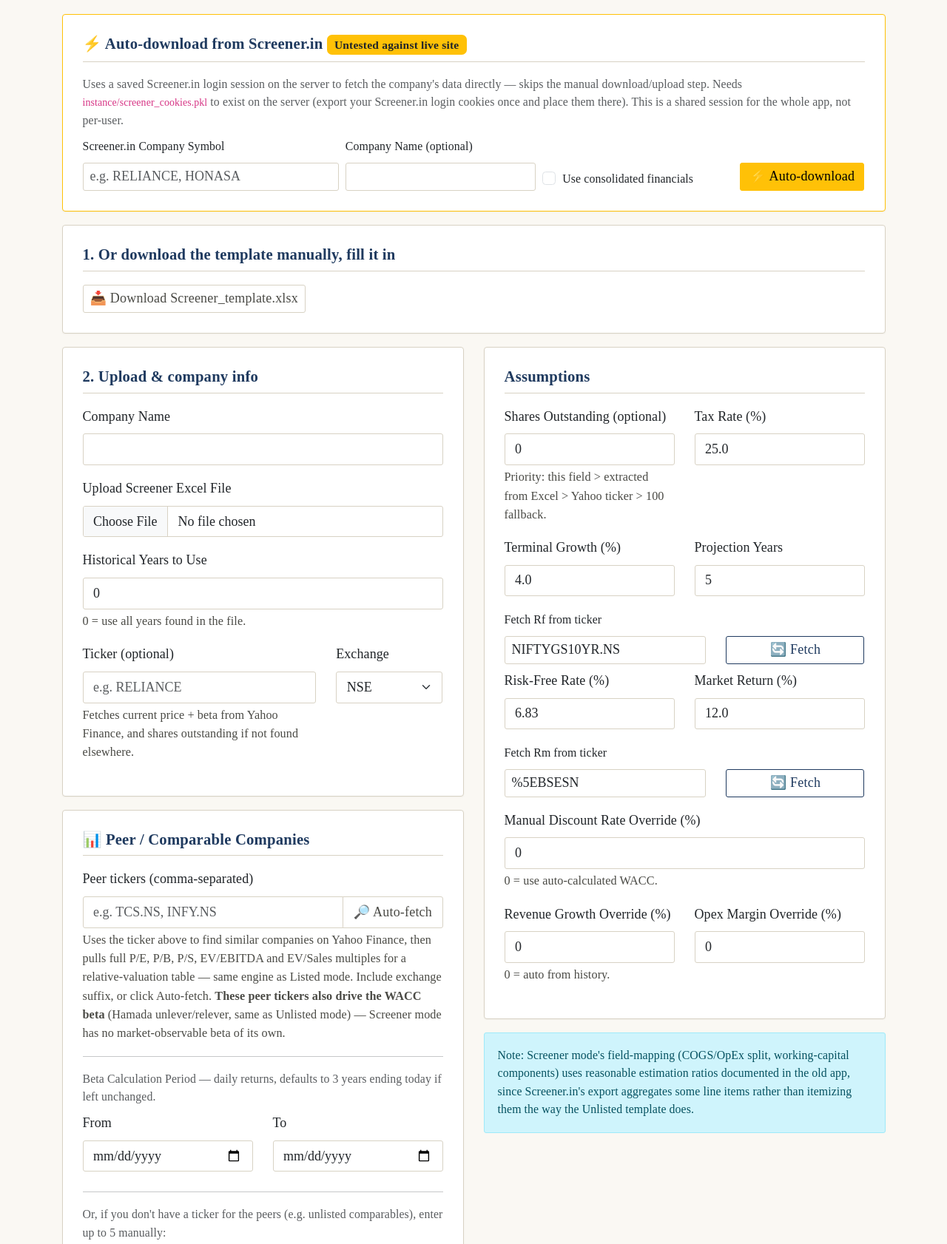
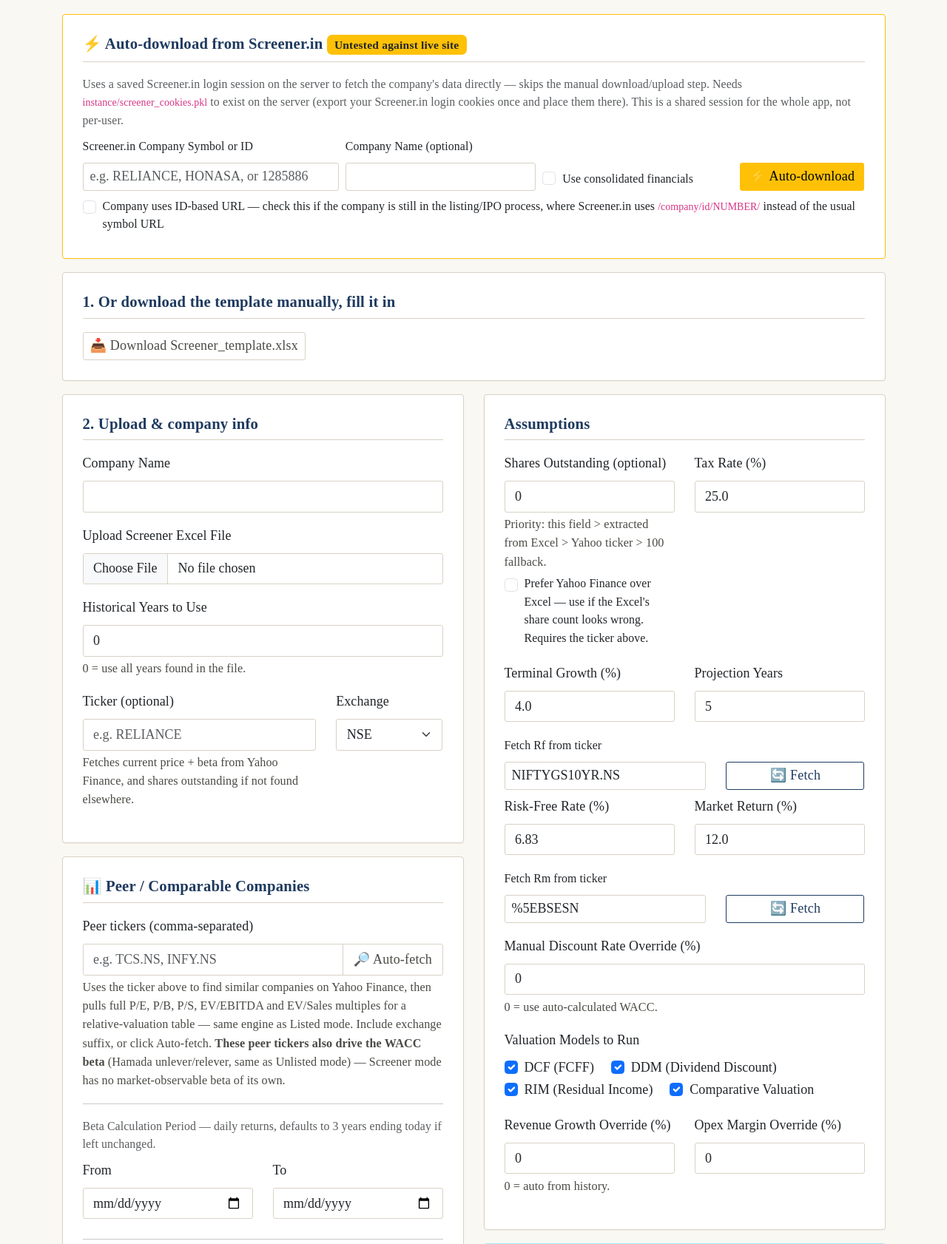
Before and after one commit to sheshangchoksi/sheshvaluation, a Flask app: page /dcf/screener in a window 1280 px wide. Shown: the part 204-1886 px from the top of the page at 74% size. Run offline with Flask 3, Linux system fonts and the light colour scheme; the visitor is signed in with stand-in values (Sample User, id 1); data comes from the database, SQL or seed files in the repository; some libraries are stand-ins or nearby versions.

Commit message:
Add files via upload

```diff
--- a/app/templates/dcf/screener_form.html
+++ b/app/templates/dcf/screener_form.html
@@ -18,11 +18,11 @@
       server (export your Screener.in login cookies once and place them
       there). This is a shared session for the whole app, not per-user.
     </p>
-    <form method="post" action="{{ url_for('dcf.screener_auto_download') }}">
+    <form method="post" action="{{ url_for('dcf.screener_auto_download') }}" id="auto-dl-form">
       <div class="row g-2 align-items-end">
         <div class="col-md-4">
-          <label class="form-label small">Screener.in Company Symbol</label>
-          <input type="text" class="form-control form-control-sm" name="company_symbol" placeholder="e.g. RELIANCE, HONASA">
+          <label class="form-label small">Screener.in Company Symbol or ID</label>
+          <input type="text" class="form-control form-control-sm" name="company_symbol" id="auto_dl_symbol" placeholder="e.g. RELIANCE, HONASA, or 1285886">
         </div>
         <div class="col-md-3">
           <label class="form-label small">Company Name (optional)</label>
@@ -36,6 +36,15 @@
         </div>
         <div class="col-md-2">
           <button type="submit" class="btn btn-warning btn-sm w-100">⚡ Auto-download</button>
+        </div>
+      </div>
+      <div class="row mt-2">
+        <div class="col-12">
+          <div class="form-check">
+            <input class="form-check-input" type="checkbox" name="use_id_url" id="use_id_url">
+            <label class="form-check-label small" for="use_id_url">Company uses ID-based URL — check this if the company is still in the listing/IPO process, where Screener.in uses <code>/company/id/NUMBER/</code> instead of the usual symbol URL</label>
+          </div>
+          <div class="form-text" id="auto-dl-url-preview"></div>
         </div>
       </div>
     </form>
@@ -148,6 +157,10 @@
               <label class="form-label">Shares Outstanding (optional)</label>
               <input type="number" class="form-control" name="num_shares" value="{{ prefill.get('num_shares', '0') if prefill else '0' }}" min="0">
               <div class="form-text">Priority: this field &gt; extracted from Excel &gt; Yahoo ticker &gt; 100 fallback.</div>
+              <div class="form-check mt-1">
+                <input class="form-check-input" type="checkbox" name="use_yahoo_shares" id="use_yahoo_shares">
+                <label class="form-check-label small" for="use_yahoo_shares">Prefer Yahoo Finance over Excel — use if the Excel's share count looks wrong. Requires the ticker above.</label>
+              </div>
             </div>
             <div class="col-6 mb-3">
               <label class="form-label">Tax Rate (%)</label>
@@ -197,6 +210,25 @@
             <label class="form-label">Manual Discount Rate Override (%)</label>
             <input type="number" step="0.5" class="form-control" name="manual_discount_rate" value="{{ prefill.get('manual_discount_rate', '0') if prefill else '0' }}">
             <div class="form-text">0 = use auto-calculated WACC.</div>
+          </div>
+          <div class="mb-3">
+            <label class="form-label d-block">Valuation Models to Run</label>
+            <div class="form-check form-check-inline">
+              <input class="form-check-input" type="checkbox" name="run_dcf" id="run_dcf" checked>
+              <label class="form-check-label" for="run_dcf">DCF (FCFF)</label>
+            </div>
+            <div class="form-check form-check-inline">
+              <input class="form-check-input" type="checkbox" name="run_ddm" id="run_ddm" checked>
+              <label class="form-check-label" for="run_ddm">DDM (Dividend Discount)</label>
+            </div>
+            <div class="form-check form-check-inline">
+              <input class="form-check-input" type="checkbox" name="run_rim" id="run_rim" checked>
+              <label class="form-check-label" for="run_rim">RIM (Residual Income)</label>
+            </div>
+            <div class="form-check form-check-inline">
+              <input class="form-check-input" type="checkbox" name="run_comp" id="run_comp" checked>
+              <label class="form-check-label" for="run_comp">Comparative Valuation</label>
+            </div>
           </div>
           <div class="row">
             <div class="col-6 mb-3">
@@ -392,5 +424,20 @@ document.getElementById('screener-form').addEventListener('submit', function ()
   document.getElementById('submit-btn').disabled = true;
   document.getElementById('submit-spinner').classList.remove('d-none');
 });
+
+function updateAutoDlUrlPreview() {
+  const symbol = document.getElementById('auto_dl_symbol').value.trim().toUpperCase();
+  const consolidated = document.getElementById('use_consolidated').checked;
+  const useId = document.getElementById('use_id_url').checked;
+  const previewEl = document.getElementById('auto-dl-url-preview');
+  if (!symbol) { previewEl.textContent = ''; return; }
+  const suffix = consolidated ? 'consolidated/' : '';
+  const path = useId ? `company/id/${symbol}/${suffix}` : `company/${symbol}/${suffix}`;
+  previewEl.textContent = `Will download from: https://www.screener.in/${path}`;
+}
+document.getElementById('auto_dl_symbol').addEventListener('input', updateAutoDlUrlPreview);
+document.getElementById('use_consolidated').addEventListener('change', updateAutoDlUrlPreview);
+document.getElementById('use_id_url').addEventListener('change', updateAutoDlUrlPreview);
+
 </script>
 {% endblock %}
--- a/app/templates/dcf/screener_results.html
+++ b/app/templates/dcf/screener_results.html
@@ -25,7 +25,7 @@
     <div class="col-md-4">
       <div class="card text-center"><div class="card-body">
         <div class="text-muted small">Fair Value per Share (DCF)</div>
-        <div class="fs-4">{{ r.csym }}{{ "%.2f"|format(r.valuation.fair_value_per_share) }}</div>
+        <div class="fs-4">{{ (r.csym ~ "%.2f"|format(r.valuation.fair_value_per_share)) if r.valuation else "—" }}</div>
       </div></div>
     </div>
     <div class="col-md-4">
@@ -100,6 +100,7 @@
       </div>
     </div></div></div>
 
+    {% if r.valuation %}
     <div class="accordion-item"><h2 class="accordion-header"><button class="accordion-button collapsed" type="button" data-bs-toggle="collapse" data-bs-target="#tab-dcf">DCF Summary</button></h2><div id="tab-dcf" class="accordion-collapse collapse "><div class="accordion-body">
       <div id="chart-waterfall"></div>
       <table class="table table-sm mt-3">
@@ -113,6 +114,7 @@
         </tbody>
       </table>
     </div></div></div>
+    {% endif %}
 
     <div class="accordion-item"><h2 class="accordion-header"><button class="accordion-button collapsed" type="button" data-bs-toggle="collapse" data-bs-target="#tab-ddm">DDM</button></h2><div id="tab-ddm" class="accordion-collapse collapse "><div class="accordion-body">
       {% if r.ddm_result and r.ddm_result.get('status') == 'Success' %}
```
